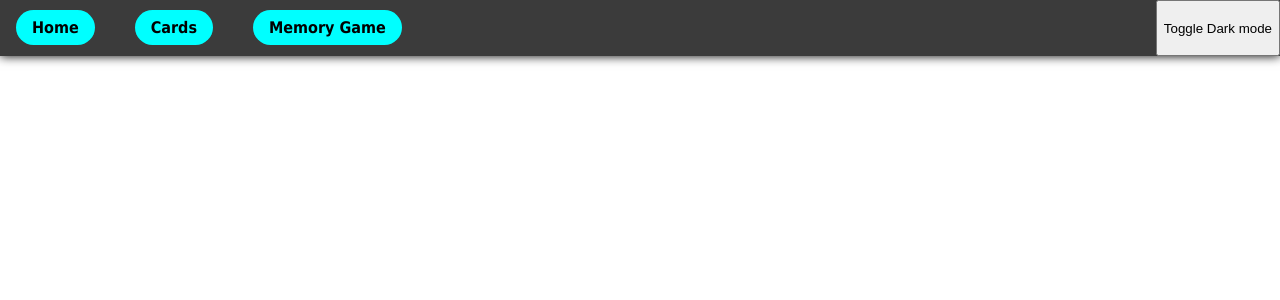
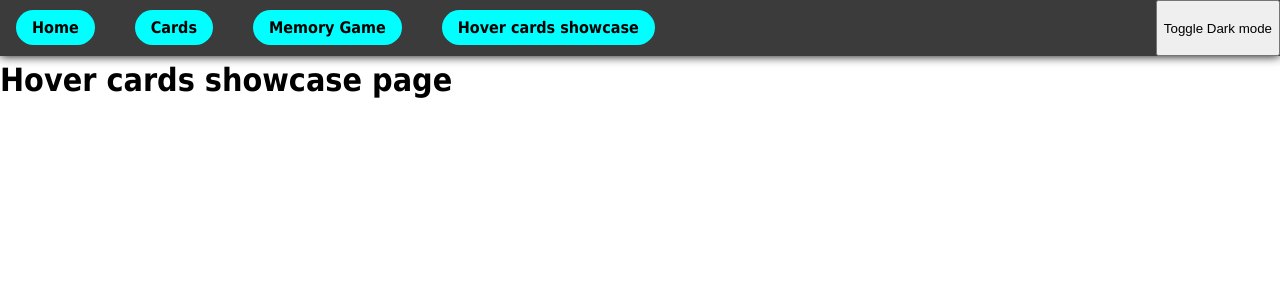
Before and after one commit to EmilNilssonDataDuctus/vite-app, a React (Vite) app: page /hover-cards in a window 1280 px wide. Shown: the top 300 px of the page. Built offline with nearby package versions, Linux system fonts and the light colour scheme.

Commit message:
Add new page bare minimum

```diff
--- a/src/App.jsx
+++ b/src/App.jsx
@@ -5,6 +5,7 @@ import { ThemeProvider } from "styled-components";
 import CardBig from "./components/CardBig/CardBig";
 import Cards from "./components/Cards/Cards";
 import { Home } from "./components/Home/Home";
+import { HoverCardsPage } from "./components/HoverCardsPage/HoverCardsPage";
 import { MemoryGame } from "./components/MemoryGame/MemoryGame";
 import Navbar from "./components/Navbar/Navbar";
 import { darkTheme, lightTheme } from "./components/Themes";
@@ -28,6 +29,7 @@ function App() {
           <Route path="/cards" element={<Cards />} />
           <Route path="/memory-game" element={<MemoryGame />} />
           <Route path="/card/:name" element={<CardBig />} />
+          <Route path="/hover-cards" element={<HoverCardsPage />} />
         </Routes>
       </BrowserRouter>
     </ThemeProvider>
--- /dev/null
+++ b/src/components/HoverCardsPage/HoverCardsPage.jsx
@@ -0,0 +1,9 @@
+import { MainWrapper } from "../../Shared/Page.styled";
+
+export const HoverCardsPage = () => {
+  return (
+    <MainWrapper>
+      <h1>Hover cards showcase page</h1>
+    </MainWrapper>
+  );
+};
--- a/src/components/Navbar/Navbar.jsx
+++ b/src/components/Navbar/Navbar.jsx
@@ -14,6 +14,9 @@ function Navbar({ themeToggler }) {
         <ListItem>
           <CommonLink href="/memory-game">Memory Game</CommonLink>
         </ListItem>
+        <ListItem>
+          <CommonLink href="/hover-cards">Hover cards showcase</CommonLink>
+        </ListItem>
       </NavbarList>
       <button onClick={() => themeToggler()}>Toggle Dark mode</button>
     </NavbarWrapper>
```
